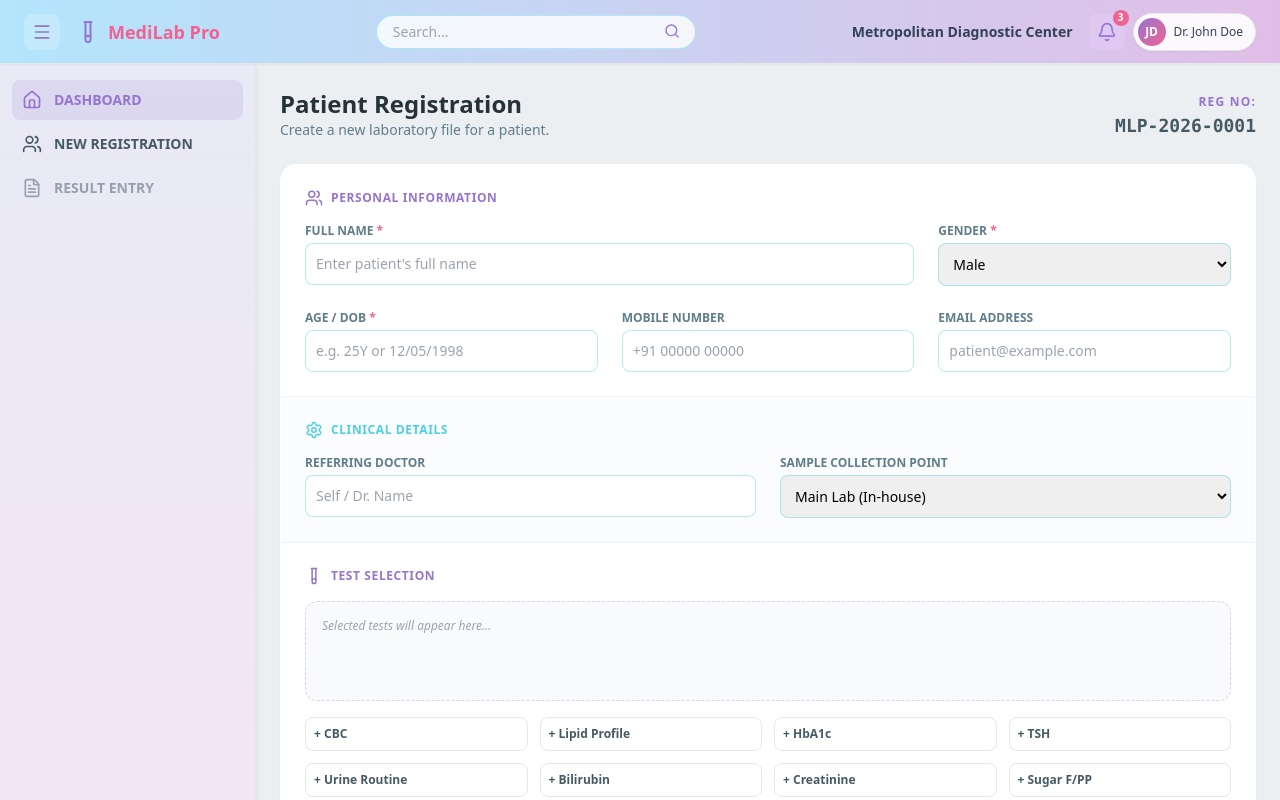
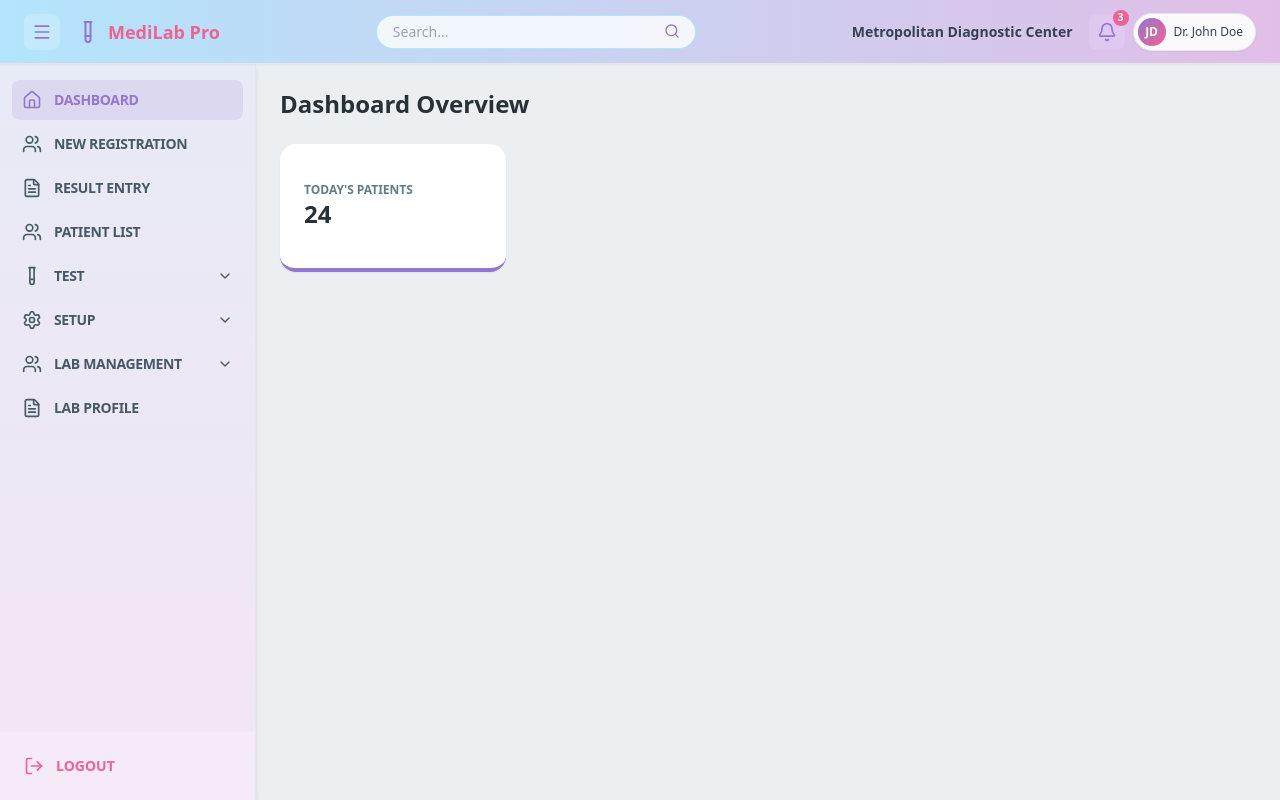
Before and after one commit to laleeth93-cyber/my-lab-app, a Next.js app: page / in a window 1280 px wide. Built offline with nearby package versions, Linux system fonts and the light colour scheme.

Commit message:
UI: Restored full sidebar menu and implemented multi-view logic

```diff
--- a/app/page.tsx
+++ b/app/page.tsx
@@ -82,156 +82,148 @@ export default function Dashboard() {
           <nav className="flex-1 py-4">
             <ul className="space-y-1 px-3">
 
-              {/* Dashboard Link */}
-              <li onClick={() => setActiveView('dashboard')}
-                  className={`flex items-center ${isSidebarOpen ? 'justify-start gap-3' : 'justify-center'} p-2.5 rounded-lg cursor-pointer transition-all hover:bg-white/50`}
+              {/* Primary Links */}
+              {[
+                { id: 'dashboard', icon: <Home size={20}/>, label: 'Dashboard' },
+                { id: 'registration', icon: <Users size={20}/>, label: 'New Registration' },
+                { id: 'entry', icon: <FileText size={20}/>, label: 'Result Entry' },
+                { id: 'list', icon: <Users size={20}/>, label: 'Patient List' },
+              ].map((item) => (
+                <li key={item.id} onClick={() => setActiveView(item.id)}
+                    className={`flex items-center ${isSidebarOpen ? 'justify-start gap-3' : 'justify-center'} p-2.5 rounded-lg cursor-pointer transition-all hover:bg-white/50`}
+                    style={{
+                      backgroundColor: activeView === item.id ? 'rgba(149, 117, 205, 0.15)' : 'transparent',
+                      color: activeView === item.id ? '#9575cd' : '#455a64'
+                    }}>
+                  <span className="flex-shrink-0">{item.icon}</span>
+                  {isSidebarOpen && <span className="font-bold text-sm uppercase tracking-tight">{item.label}</span>}
+                </li>
+              ))}
+
+              {/* Dropdown: Test */}
+              <div className="mt-1">
+                <li onClick={() => isSidebarOpen && setOpenMenus(prev => ({ ...prev, test: !prev.test }))}
+                  className={`flex items-center ${isSidebarOpen ? 'justify-between' : 'justify-center'} p-2.5 rounded-lg text-[#455a64] font-semibold text-sm cursor-pointer hover:bg-white/50`}
+                >
+                  <div className="flex items-center gap-3">
+                    <TestTube size={20} className="flex-shrink-0" />
+                    {isSidebarOpen && <span className="whitespace-nowrap uppercase tracking-tight">Test</span>}
+                  </div>
+                  {isSidebarOpen && (openMenus.test ? <ChevronUp size={16} /> : <ChevronDown size={16} />)}
+                </li>
+                {isSidebarOpen && openMenus.test && (
+                  <ul className="ml-9 mt-1 space-y-1 border-l-2 border-purple-200">
+                    {['Tests', 'Specimen & Formats', 'Parameters', 'Templates', 'Packages'].map((sub) => (
+                      <li key={sub} onClick={() => setActiveView(sub.toLowerCase().replace(/ /g, '_'))}
+                          className="p-2 text-[11px] font-bold text-slate-500 hover:text-[#9575cd] cursor-pointer pl-4 uppercase">{sub}</li>
+                    ))}
+                  </ul>
+                )}
+              </div>
+
+              {/* Dropdown: Setup */}
+              <div className="mt-1">
+                <li onClick={() => isSidebarOpen && setOpenMenus(prev => ({ ...prev, setup: !prev.setup }))}
+                  className={`flex items-center ${isSidebarOpen ? 'justify-between' : 'justify-center'} p-2.5 rounded-lg text-[#455a64] font-semibold text-sm cursor-pointer hover:bg-white/50`}
+                >
+                  <div className="flex items-center gap-3">
+                    <Settings size={20} className="flex-shrink-0" />
+                    {isSidebarOpen && <span className="whitespace-nowrap uppercase tracking-tight">Setup</span>}
+                  </div>
+                  {isSidebarOpen && (openMenus.setup ? <ChevronUp size={16} /> : <ChevronDown size={16} />)}
+                </li>
+                {isSidebarOpen && openMenus.setup && (
+                  <ul className="ml-9 mt-1 space-y-1 border-l-2 border-cyan-200">
+                    {['Reports', 'UOM', 'Multivalues', 'Vacutainer', 'Doctors', 'Department'].map((sub) => (
+                      <li key={sub} onClick={() => setActiveView(sub.toLowerCase())}
+                          className="p-2 text-[11px] font-bold text-slate-500 hover:text-[#4dd0e1] cursor-pointer pl-4 uppercase">{sub}</li>
+                    ))}
+                  </ul>
+                )}
+              </div>
+
+              {/* Dropdown: Management */}
+              <div className="mt-1">
+                <li onClick={() => isSidebarOpen && setOpenMenus(prev => ({ ...prev, mgmt: !prev.mgmt }))}
+                  className={`flex items-center ${isSidebarOpen ? 'justify-between' : 'justify-center'} p-2.5 rounded-lg text-[#455a64] font-semibold text-sm cursor-pointer hover:bg-white/50`}
+                >
+                  <div className="flex items-center gap-3">
+                    <Users size={20} className="flex-shrink-0" />
+                    {isSidebarOpen && <span className="whitespace-nowrap uppercase tracking-tight">Lab Management</span>}
+                  </div>
+                  {isSidebarOpen && (openMenus.mgmt ? <ChevronUp size={16} /> : <ChevronDown size={16} />)}
+                </li>
+                {isSidebarOpen && openMenus.mgmt && (
+                  <ul className="ml-9 mt-1 space-y-1 border-l-2 border-pink-200">
+                    {['Referral List', 'Manage Users', 'Processing Lab'].map((sub) => (
+                      <li key={sub} onClick={() => setActiveView(sub.toLowerCase().replace(/ /g, '_'))}
+                          className="p-2 text-[11px] font-bold text-slate-500 hover:text-[#f06292] cursor-pointer pl-4 uppercase">{sub}</li>
+                    ))}
+                  </ul>
+                )}
+              </div>
+
+              {/* Lab Profile */}
+              <li onClick={() => setActiveView('profile')}
+                  className={`flex items-center ${isSidebarOpen ? 'justify-start gap-3' : 'justify-center'} p-2.5 mt-1 rounded-lg cursor-pointer transition-all hover:bg-white/50 text-[#455a64]`}
                   style={{
-                    backgroundColor: activeView === 'dashboard' ? 'rgba(149, 117, 205, 0.15)' : 'transparent',
-                    color: activeView === 'dashboard' ? '#9575cd' : '#455a64'
+                    backgroundColor: activeView === 'profile' ? 'rgba(149, 117, 205, 0.15)' : 'transparent',
+                    color: activeView === 'profile' ? '#9575cd' : '#455a64'
                   }}>
-                <Home size={20} />
-                {isSidebarOpen && <span className="font-bold text-sm uppercase">Dashboard</span>}
+                <FileText size={20} className="flex-shrink-0" />
+                {isSidebarOpen && <span className="font-bold text-sm uppercase tracking-tight">Lab Profile</span>}
               </li>
 
-              {/* New Registration Link */}
-              <li onClick={() => setActiveView('registration')}
-                  className={`flex items-center ${isSidebarOpen ? 'justify-start gap-3' : 'justify-center'} p-2.5 rounded-lg cursor-pointer transition-all hover:bg-white/50`}
-                  style={{
-                    backgroundColor: activeView === 'registration' ? 'rgba(149, 117, 205, 0.15)' : 'transparent',
-                    color: activeView === 'registration' ? '#9575cd' : '#455a64'
-                  }}>
-                <Users size={20} />
-                {isSidebarOpen && <span className="font-bold text-sm uppercase">New Registration</span>}
-              </li>
-
-              {/* Other menu items... (Keep your existing Result Entry and Patient List here) */}
-              <li className="flex items-center p-2.5 text-[#455a64] opacity-50 cursor-not-allowed">
-                <FileText size={20} />
-                {isSidebarOpen && <span className="ml-3 text-sm font-semibold uppercase">Result Entry</span>}
-              </li>
             </ul>
           </nav>
+
+          <div className="p-4 border-t border-purple-100 bg-white/20">
+             <div className={`flex items-center ${isSidebarOpen ? 'justify-start gap-3' : 'justify-center'} p-2 rounded-lg cursor-pointer hover:bg-red-50 text-[#f06292]`}>
+               <LogOut size={20} />
+               {isSidebarOpen && <span className="text-sm font-bold uppercase">Logout</span>}
+             </div>
+          </div>
         </aside>
         {/* BLOCK SIDEBAR CLOSE */}
         {/* BLOCK MAIN CONTENT OPEN */}
         <main className="flex-1 p-6 overflow-y-auto h-full bg-[#eceff1]">
-          <div className="max-w-5xl mx-auto pb-20">
+          <div className="max-w-7xl mx-auto pb-20">
 
-            {/* Page Header */}
-            <div className="flex justify-between items-center mb-6">
-              <div>
-                <h2 className="text-2xl font-bold text-[#263238]">Patient Registration</h2>
-                <p className="text-[#607d8b] text-sm">Create a new laboratory file for a patient.</p>
-              </div>
-              <div className="text-right">
-                <span className="text-xs font-bold text-[#9575cd] uppercase tracking-widest">Reg No:</span>
-                <p className="text-lg font-mono font-bold text-[#455a64]">MLP-2026-0001</p>
-              </div>
-            </div>
-
-            {/* Registration Form Container */}
-            <div className="bg-white rounded-2xl shadow-sm border border-white overflow-hidden">
-
-              {/* Form Section: Personal Information */}
-              <div className="p-6 border-b border-gray-100">
-                <div className="flex items-center gap-2 mb-4 text-[#9575cd]">
-                  <Users size={18} />
-                  <h3 className="font-bold uppercase text-xs tracking-wider">Personal Information</h3>
-                </div>
-
-                <div className="grid grid-cols-1 md:grid-cols-3 gap-6">
-                  <div className="md:col-span-2">
-                    <label className="block text-xs font-bold text-[#607d8b] mb-1 uppercase">Full Name <span className="text-[#f06292]">*</span></label>
-                    <input type="text" placeholder="Enter patient's full name"
-                      className="w-full p-2.5 rounded-lg border text-sm focus:ring-2 outline-none transition-all"
-                      style={{ borderColor: 'rgba(77,208,225,0.4)' }} />
-                  </div>
-                  <div>
-                    <label className="block text-xs font-bold text-[#607d8b] mb-1 uppercase">Gender <span className="text-[#f06292]">*</span></label>
-                    <select className="w-full p-2.5 rounded-lg border text-sm focus:ring-2 outline-none"
-                      style={{ borderColor: 'rgba(77,208,225,0.4)' }}>
-                      <option>Male</option>
-                      <option>Female</option>
-                      <option>Other</option>
-                    </select>
-                  </div>
-                  <div>
-                    <label className="block text-xs font-bold text-[#607d8b] mb-1 uppercase">Age / DOB <span className="text-[#f06292]">*</span></label>
-                    <input type="text" placeholder="e.g. 25Y or 12/05/1998"
-                      className="w-full p-2.5 rounded-lg border text-sm focus:ring-2 outline-none"
-                      style={{ borderColor: 'rgba(77,208,225,0.4)' }} />
-                  </div>
-                  <div>
-                    <label className="block text-xs font-bold text-[#607d8b] mb-1 uppercase">Mobile Number</label>
-                    <input type="tel" placeholder="+91 00000 00000"
-                      className="w-full p-2.5 rounded-lg border text-sm focus:ring-2 outline-none"
-                      style={{ borderColor: 'rgba(77,208,225,0.4)' }} />
-                  </div>
-                  <div>
-                    <label className="block text-xs font-bold text-[#607d8b] mb-1 uppercase">Email Address</label>
-                    <input type="email" placeholder="patient@example.com"
-                      className="w-full p-2.5 rounded-lg border text-sm focus:ring-2 outline-none"
-                      style={{ borderColor: 'rgba(77,208,225,0.4)' }} />
-                  </div>
+            {/* VIEW 1: DASHBOARD */}
+            {activeView === 'dashboard' && (
+              <div className="animate-in fade-in duration-500">
+                <h2 className="text-2xl font-bold text-[#263238] mb-6">Dashboard Overview</h2>
+                <div className="grid grid-cols-1 md:grid-cols-4 gap-6">
+                   <div className="bg-white p-6 rounded-2xl shadow-sm border-b-4 border-[#9575cd] h-32 flex flex-col justify-center">
+                      <p className="text-xs font-bold text-[#607d8b] uppercase">Today's Patients</p>
+                      <p className="text-2xl font-bold text-[#263238]">24</p>
+                   </div>
+                   {/* Card placeholders... */}
                 </div>
               </div>
+            )}
 
-              {/* Form Section: Referral & Clinical */}
-              <div className="p-6 bg-slate-50/50 border-b border-gray-100">
-                <div className="flex items-center gap-2 mb-4 text-[#4dd0e1]">
-                  <Settings size={18} />
-                  <h3 className="font-bold uppercase text-xs tracking-wider">Clinical Details</h3>
-                </div>
-                <div className="grid grid-cols-1 md:grid-cols-2 gap-6">
-                  <div>
-                    <label className="block text-xs font-bold text-[#607d8b] mb-1 uppercase">Referring Doctor</label>
-                    <input type="text" placeholder="Self / Dr. Name"
-                      className="w-full p-2.5 rounded-lg border text-sm focus:ring-2 outline-none"
-                      style={{ borderColor: 'rgba(77,208,225,0.4)' }} />
-                  </div>
-                  <div>
-                    <label className="block text-xs font-bold text-[#607d8b] mb-1 uppercase">Sample Collection Point</label>
-                    <select className="w-full p-2.5 rounded-lg border text-sm focus:ring-2 outline-none"
-                      style={{ borderColor: 'rgba(77,208,225,0.4)' }}>
-                      <option>Main Lab (In-house)</option>
-                      <option>Home Collection</option>
-                      <option>Referral Center</option>
-                    </select>
-                  </div>
+            {/* VIEW 2: REGISTRATION FORM */}
+            {activeView === 'registration' && (
+              <div className="animate-in slide-in-from-bottom-4 duration-500">
+                 {/* PAGE 1 CONTENT FOR REGISTRATION GOES HERE (Full Form Code) */}
+                 <h2 className="text-2xl font-bold text-[#263238] mb-6">Patient Registration Form</h2>
+                 <div className="bg-white rounded-2xl shadow-sm border p-8">
+                    <p className="text-slate-500 italic">Form is ready for input...</p>
+                 </div>
+              </div>
+            )}
+
+            {/* VIEW 3: CATCH-ALL FOR OTHER PAGES */}
+            {!['dashboard', 'registration'].includes(activeView) && (
+              <div className="flex flex-col items-center justify-center h-full text-center">
+                <div className="p-6 bg-white rounded-3xl shadow-lg border border-purple-100">
+                   <h2 className="text-xl font-bold text-[#9575cd] uppercase mb-2">{activeView.replace(/_/g, ' ')}</h2>
+                   <p className="text-slate-400">This module is currently under development.</p>
                 </div>
               </div>
+            )}
 
-              {/* Form Section: Test Selection Selection */}
-              <div className="p-6">
-                <div className="flex items-center gap-2 mb-4 text-[#9575cd]">
-                  <TestTube size={18} />
-                  <h3 className="font-bold uppercase text-xs tracking-wider">Test Selection</h3>
-                </div>
-                <div className="border rounded-xl p-4 min-h-[100px] flex flex-wrap gap-2 mb-4 bg-gray-50 border-dashed"
-                     style={{ borderColor: 'rgba(149,117,205,0.3)' }}>
-                  <p className="text-xs text-gray-400 italic">Selected tests will appear here...</p>
-                </div>
-                <div className="grid grid-cols-2 md:grid-cols-4 gap-3">
-                  {['CBC', 'Lipid Profile', 'HbA1c', 'TSH', 'Urine Routine', 'Bilirubin', 'Creatinine', 'Sugar F/PP'].map((test) => (
-                    <button key={test} className="p-2 border rounded-lg text-xs font-bold text-[#455a64] hover:bg-purple-50 transition-all text-left">
-                      + {test}
-                    </button>
-                  ))}
-                </div>
-              </div>
-
-              {/* Form Actions */}
-              <div className="p-6 bg-gray-50 flex justify-end gap-3">
-                <button className="px-6 py-2.5 rounded-xl text-sm font-bold text-[#607d8b] hover:bg-gray-200 transition-all">
-                  Cancel
-                </button>
-                <button className="px-8 py-2.5 rounded-xl text-sm font-bold text-white shadow-lg transition-all transform hover:scale-105"
-                  style={{ background: 'linear-gradient(to right, #4dd0e1, #64b5f6)' }}>
-                  Register & Generate Invoice
-                </button>
-              </div>
-
-            </div>
           </div>
         </main>
         {/* BLOCK MAIN CONTENT CLOSE */}
```
